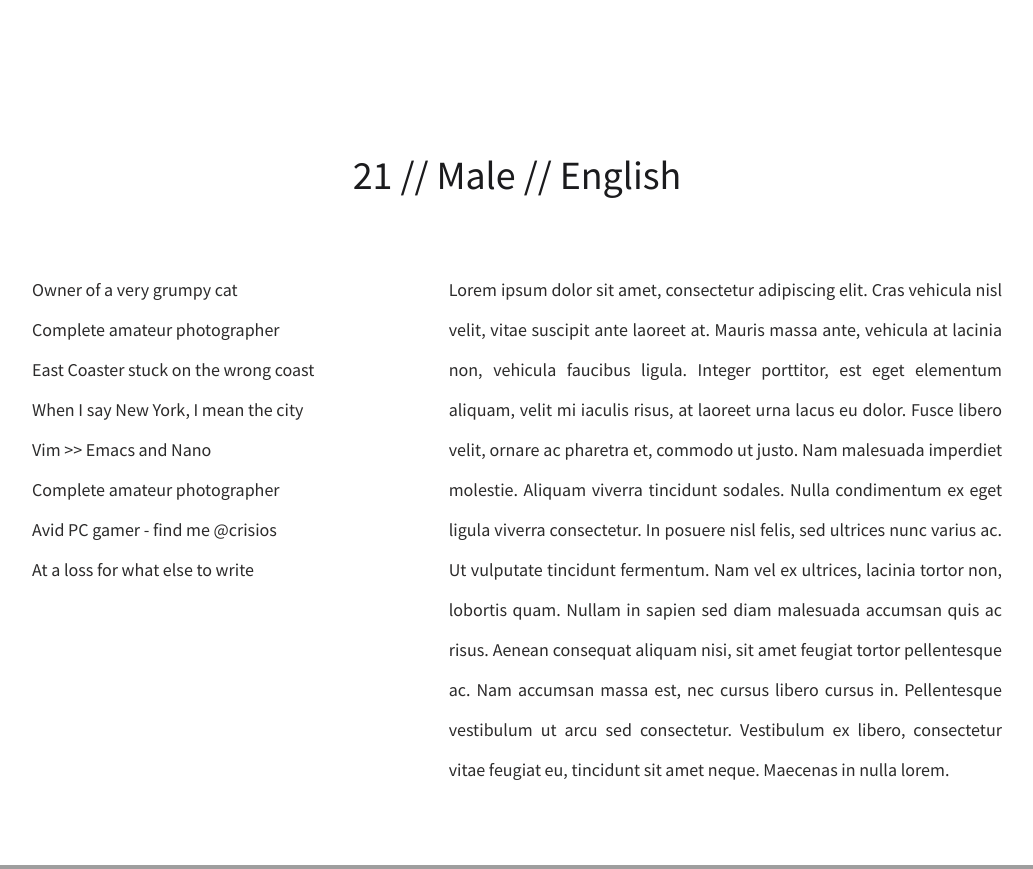
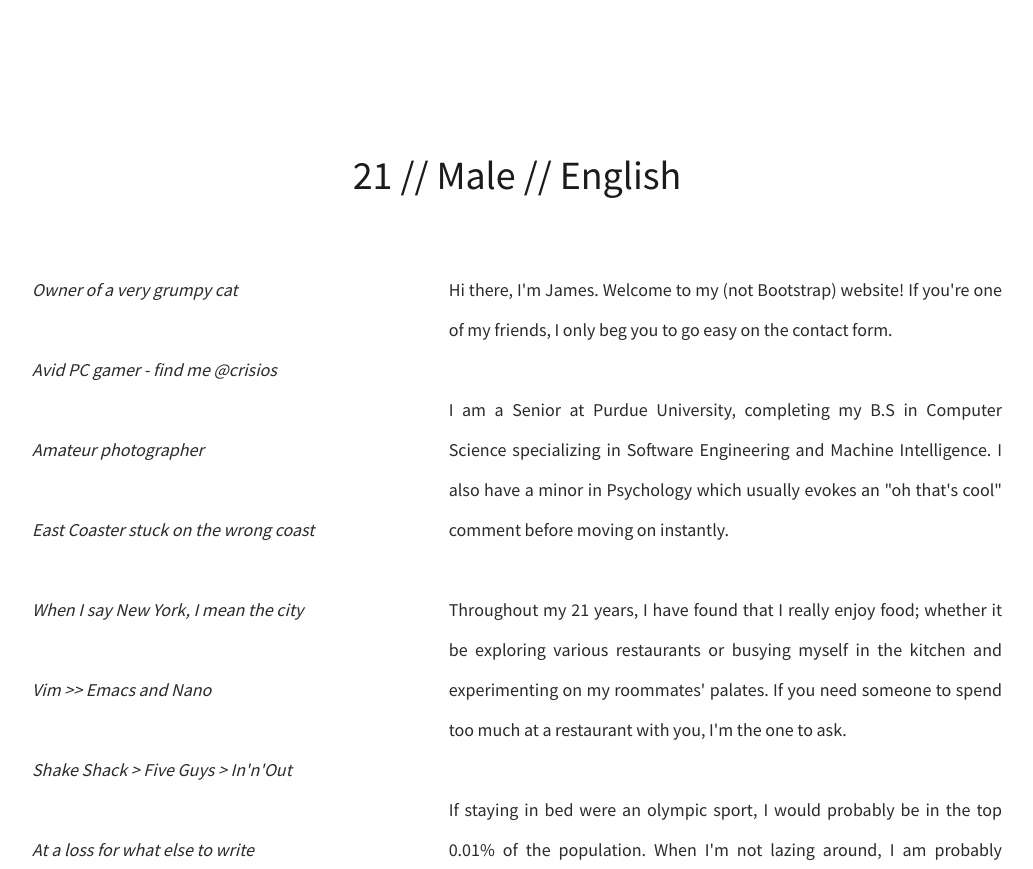
Before and after one commit to jshao100/website, a PHP site: page / in a window 1280 px wide. Shown: the part 800-1669 px from the top of the page, without its empty margins (123-1156 px from the left). Run offline with PHP 8.4, Linux system fonts and the light colour scheme; some libraries are stand-ins or nearby versions; grey boxes are pictures that could not be loaded.

Commit message:
filled about-me section and created files that php reads

```diff
--- /dev/null
+++ b/about-me-list.txt
@@ -0,0 +1,8 @@
+Owner of a very grumpy cat
+Avid PC gamer - find me @crisios
+Amateur photographer
+East Coaster stuck on the wrong coast
+When I say New York, I mean the city
+Vim >> Emacs and Nano
+Shake Shack > Five Guys > In'n'Out
+At a loss for what else to write
--- /dev/null
+++ b/about-me.txt
@@ -0,0 +1,7 @@
+Hi there, I'm James. Welcome to my (not Bootstrap) website! If you're one of my friends, I only beg you to go easy on the contact form.
+</br></br>
+I am a Senior at Purdue University, completing my B.S in Computer Science specializing in Software Engineering and Machine Intelligence. I also have a minor in Psychology which usually evokes an "oh that's cool" comment before moving on instantly.
+</br></br>
+Throughout my 21 years, I have found that I really enjoy food; whether it be exploring various restaurants or busying myself in the kitchen and experimenting on my roommates' palates. If you need someone to spend too much at a restaurant with you, I'm the one to ask.
+</br></br>
+If staying in bed were an olympic sport, I would probably be in the top 0.01% of the population. When I'm not lazing around, I am probably following my cat around attempting to photograph him. I've recently taken up photography as a hobby so feel free to check out my <a href="gallery/">gallery</a>.
--- a/index.php
+++ b/index.php
@@ -35,38 +35,28 @@
 					<div class="row about-me-content">
 						<div class="large-4 medium-4 small-12 columns show-for-medium-up">
 							<div class="about-me-brief">
-								<div class="row">
-									<p>Owner of a very grumpy cat</p>
-								</div>
-								<div class="row">
-									<p>Complete amateur photographer</p>
-								</div>
-								<div class="row">
-									<p>East Coaster stuck on the wrong coast</p>
-								</div>
-								<div class="row">
-									<p>When I say New York, I mean the city</p>
-								</div>
-								<div class="row">
-									<p>Vim >> Emacs and Nano</p>
-								</div>
-								<div class="row">
-									<p>Complete amateur photographer</p>
-								</div>
-								<div class="row">
-									<p>Avid PC gamer - find me @crisios</p>
-								</div>
-								<div class="row">
-									<p>At a loss for what else to write</p>
-								</div>
+<?php
+error_reporting(E_ERROR | E_PARSE);
+$handle = fopen("./about-me-list.txt", "r");
+if ($handle) {
+	while (($line = fgets($handle)) !== false) {
+		echo '<div class="row">';
+		echo '<p>' . $line . '</p>';
+		echo '</div>';
+	}
+	fclose($handle);
+} else {
+}
+?>
 							</div>
 						</div>
 						<div class="large-1 large-only columns"></div>
 						<div class="large-7 medium-8 small-12 columns">
 							<div class="about-me-text">
 								<p class="text-justify">
-									Lorem ipsum dolor sit amet, consectetur adipiscing elit. Cras vehicula nisl velit, vitae suscipit ante laoreet at. Mauris massa ante, vehicula at lacinia non, vehicula faucibus ligula. Integer porttitor, est eget elementum aliquam, velit mi iaculis risus, at laoreet urna lacus eu dolor. Fusce libero velit, ornare ac pharetra et, commodo ut justo. Nam malesuada imperdiet molestie. Aliquam viverra tincidunt sodales. Nulla condimentum ex eget ligula viverra consectetur. In posuere nisl felis, sed ultrices nunc varius ac. Ut vulputate tincidunt fermentum. Nam vel ex ultrices, lacinia tortor non, lobortis quam. Nullam in sapien sed diam malesuada accumsan quis ac risus. Aenean consequat aliquam nisi, sit amet feugiat tortor pellentesque ac. Nam accumsan massa est, nec cursus libero cursus in. Pellentesque vestibulum ut arcu sed consectetur. Vestibulum ex libero, consectetur vitae feugiat eu, tincidunt sit amet neque. Maecenas in nulla lorem.</p>
-							</div>
+									<?php include 'about-me.txt'; ?>
+								</p>
+						</div>
 						</div>
 					</div>
 				</div>
--- a/scss/_body.scss
+++ b/scss/_body.scss
@@ -94,11 +94,26 @@
 	.about-me {
 		margin-bottom: 75px;
 
+		.about-me-brief {
+			p {
+				font-style: italic;
+				margin-bottom: 40px !important;
+			}
+		}
+
 		.about-me-content {
 			p {
 				font-size: 18px;
 				line-height: 40px;
 				margin-bottom: 0px;
+
+				a {
+					color: $red;
+
+					&:hover {
+						text-decoration: underline;
+					}
+				}
 			}
 
 			.about-me-text {
```
Also changed, not shown: stylesheets/app.css.
